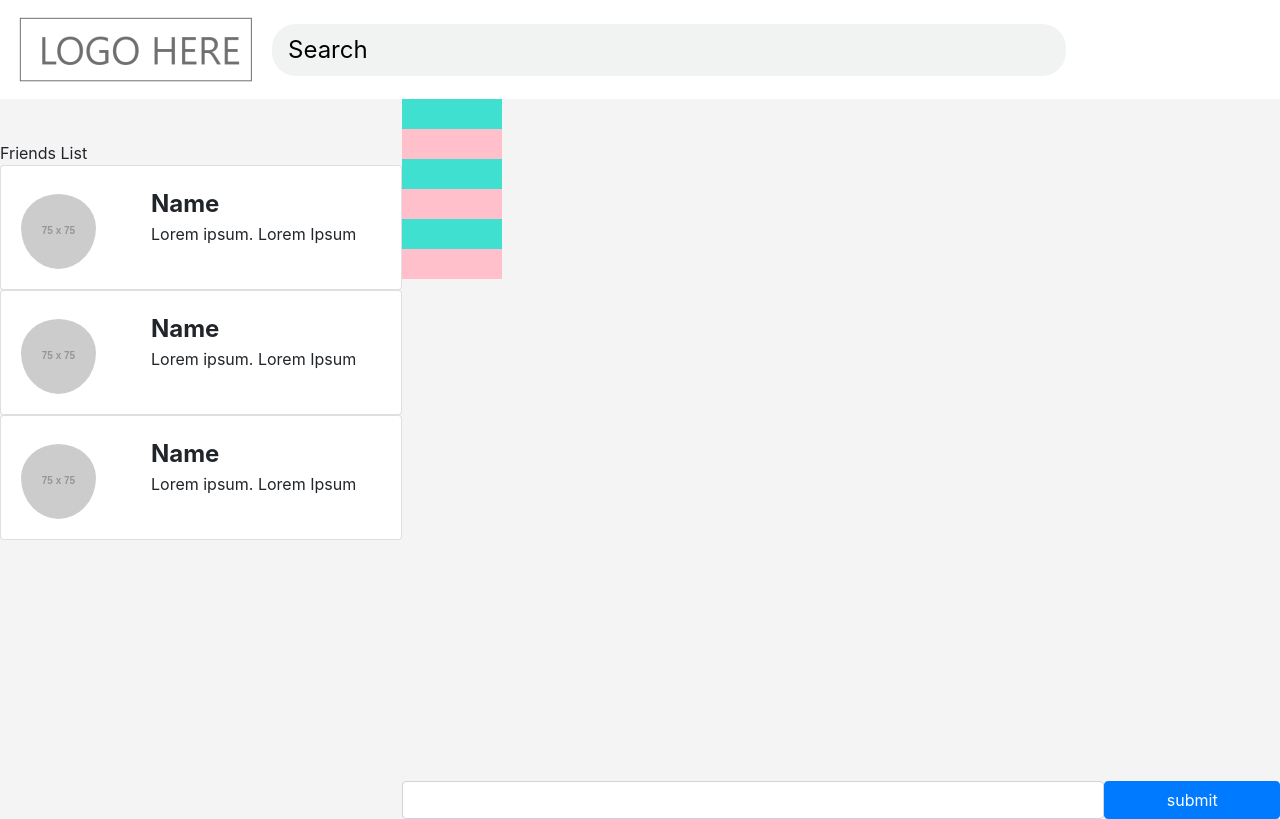
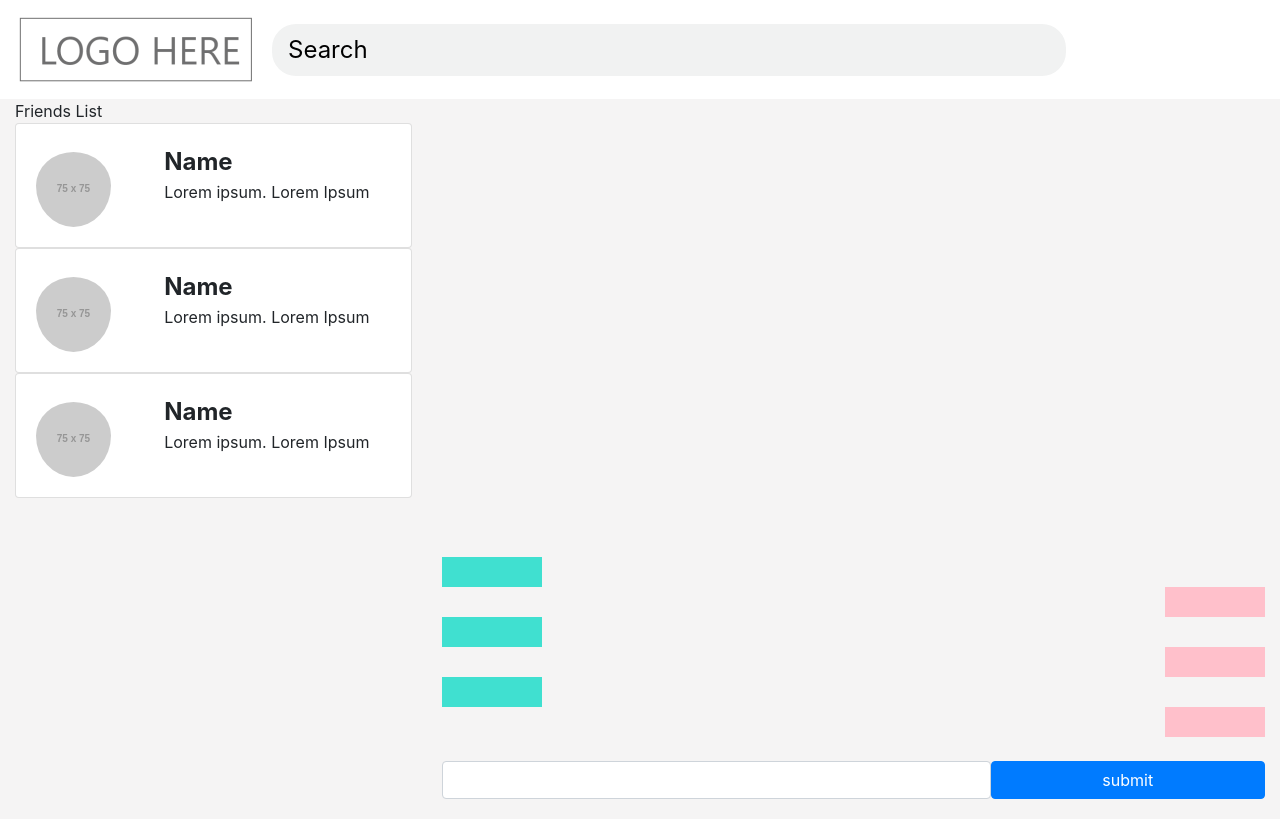
Before and after one commit to Spark-Team-Project-Inksquad/InkyLand, an Angular app: page /messages in a window 1280 px wide. Built offline with nearby package versions, Linux system fonts and the light colour scheme.

Commit message:
message layout looks relatively okay

```diff
--- a/src/app/pages/message-page/message-page.component.html
+++ b/src/app/pages/message-page/message-page.component.html
@@ -1,7 +1,7 @@
 
-<div class = "chat">
+<div class = "chat row">
 
-  <section class = "sidebar">
+  <section class = "col-sm-4 sidebar">
     <div class = "friends-list">
       Friends List
 
@@ -12,7 +12,7 @@
     </div>
   </section>
 
-  <section class = "main">
+  <section class = "col-sm-8 main">
     <div class = "main-container">
 
       <div class = "message-list item">
@@ -63,9 +63,9 @@
 
       </div>
       <div class  ="message-form item">
-        <div class = "form-group">
-          <input style = "width: 80%;" class = " float-left form-control">
-          <button style = "width: 20%;"class = "btn float-right btn-primary">submit</button>
+        <div class = "form-group message-form-items row">
+          <input style = "" class = "col-md-8 form-control">
+          <button style = ""class = "col-md-4 btn btn-primary">submit</button>
         </div>
       </div>
     </div>
--- a/src/app/pages/message-page/message-page.component.scss
+++ b/src/app/pages/message-page/message-page.component.scss
@@ -1,17 +1,18 @@
 .chat {
-  display: table;
   height: 90vh;
   background-color: #f5f4f4;
 }
 
+.row {
+  margin: 0px;
+}
+
 .sidebar {
-  display: table-cell;
 }
 
 /** A contact **/
 .friend {
   background-color: white;
-  width: 400px;
   height: 80px;
 }
 
@@ -20,8 +21,12 @@
   display: table;
 }
 .message-container {
-  vertical-align: center;
-  display: table-footer-group;
+  margin-bottom: 24px;
+}
+
+.message-list {
+  display: table-cell;
+  vertical-align: bottom;
 }
 
 .message-recieved-container {
@@ -64,3 +69,7 @@
   vertical-align: bottom;
   max-height: 70px;
 }
+
+.message-form-items {
+  margin-bottom: 20px;
+}
--- a/src/app/sub-components/message-profile-card/message-profile-card.component.html
+++ b/src/app/sub-components/message-profile-card/message-profile-card.component.html
@@ -1,14 +1,14 @@
 <div class = "message-profile-card card">
 
-  <div class = "card-body" style = "width: 25rem;">
+  <div class = "card-body">
     <div class = "row">
 
-      <div class = "col-4">
+      <div class = "col-sm-4">
       <!-- Profile Image -->
         <img class = "profile-img img-fluid rounded-circle" src = "https://via.placeholder.com/75" />
       </div>
 
-      <div class = "col-8">
+      <div class = "col-sm-8">
         <!-- Name of individual -->
         <div class = "profile-name">Name</div>
         <p>
```
